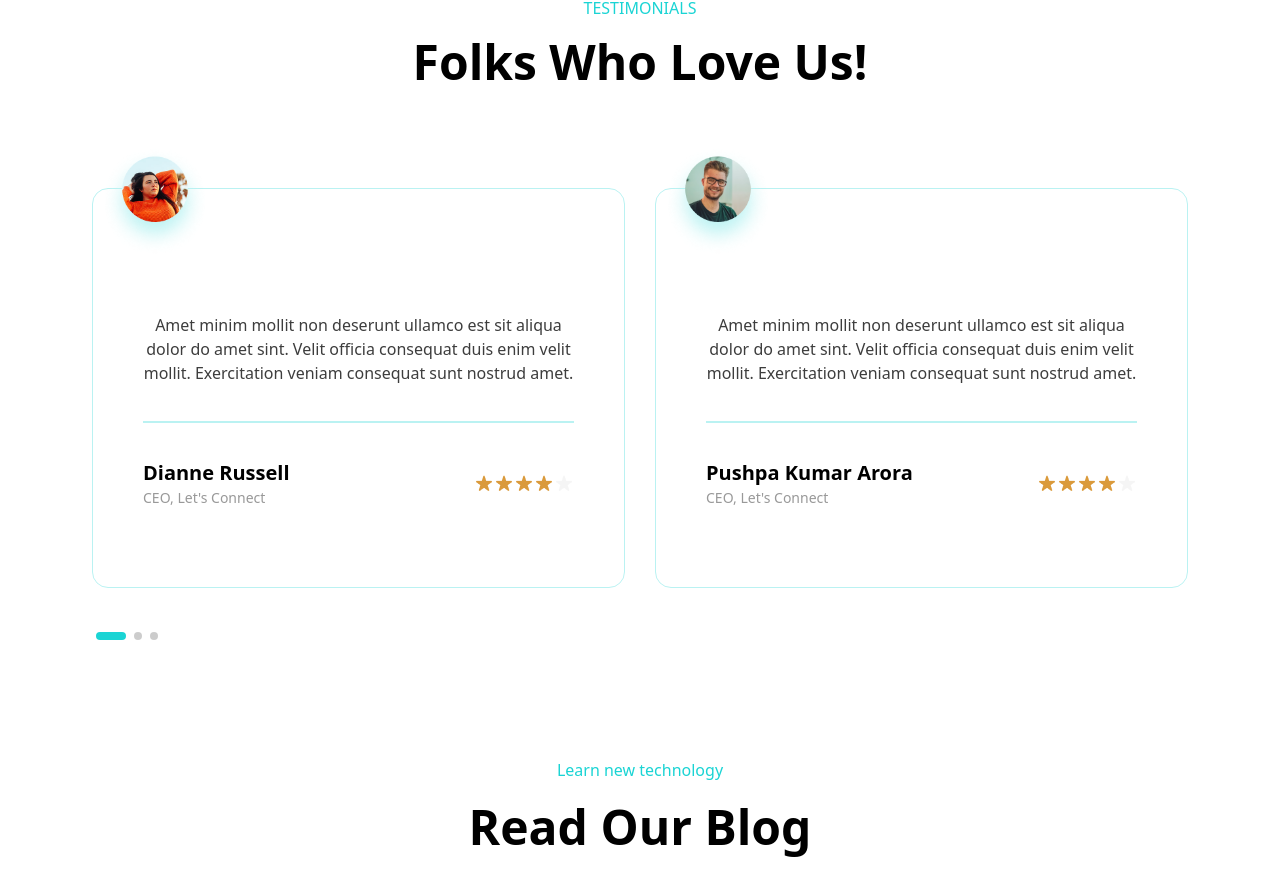
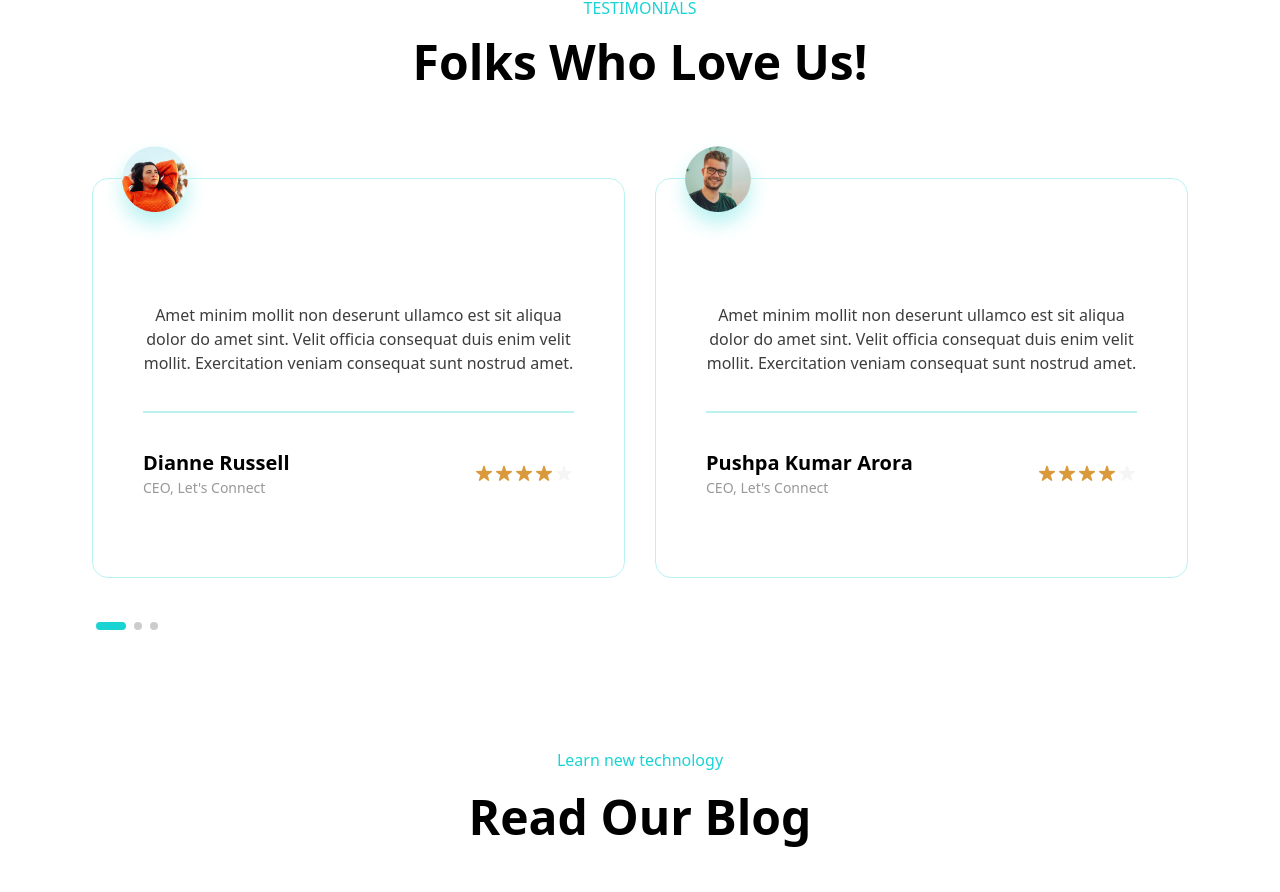
Before and after one commit to Rah214/Nextjs, a Next.js app: page / in a window 1280 px wide. Shown: the part 4299-5191 px from the top of the page. Built offline with nearby package versions, Linux system fonts and the light colour scheme.

Commit message:
Reduce padding-top in swiper-wrapper for improved layout consistency

```diff
--- a/app/globals.css
+++ b/app/globals.css
@@ -13,7 +13,7 @@
   width: 100%;
 }
 .swiper-wrapper{
-  padding-top: 50px;
+  padding-top: 40px;
 }
 .swiper-pagination-bullet {
   width: 12px;
```
